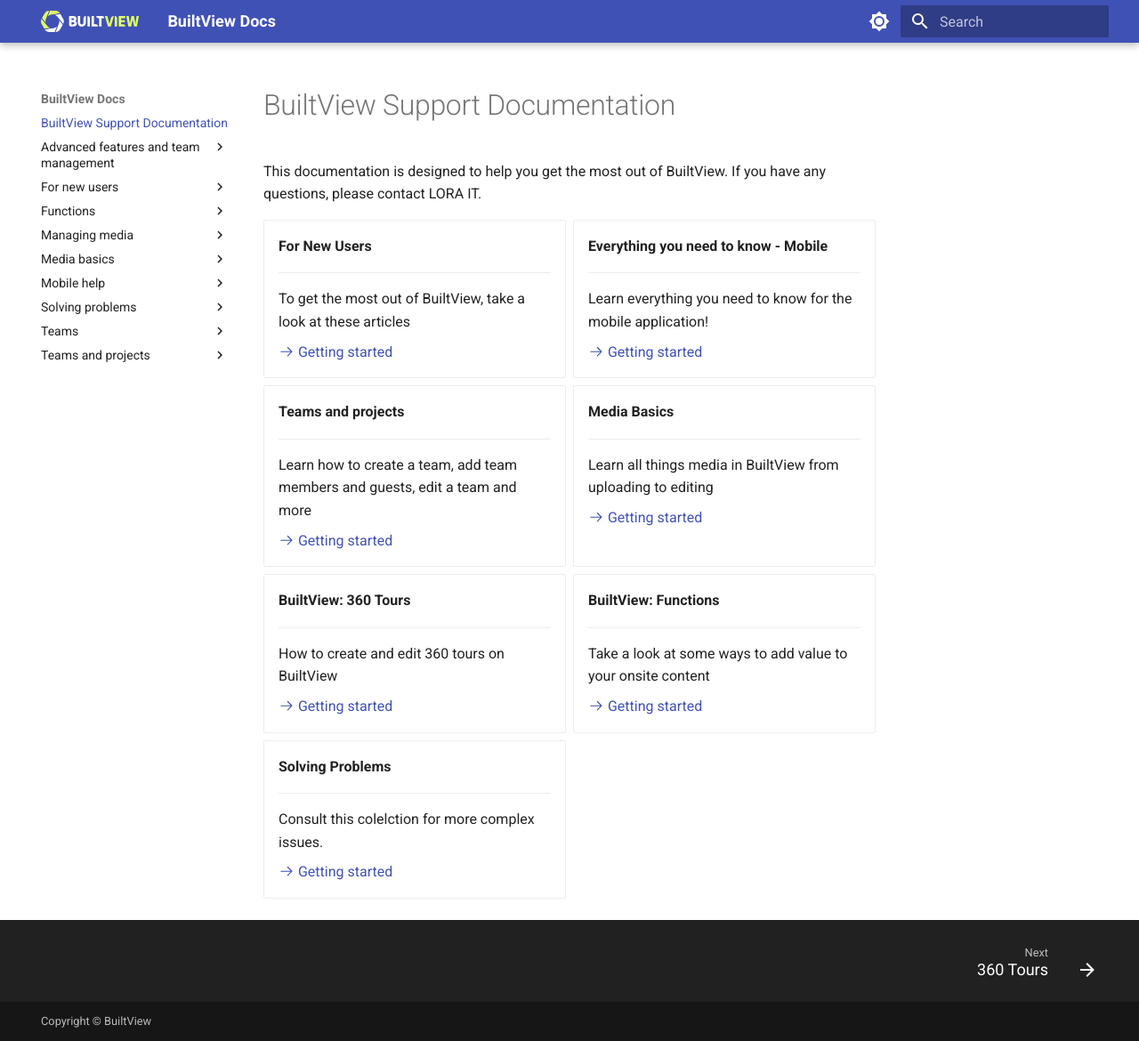
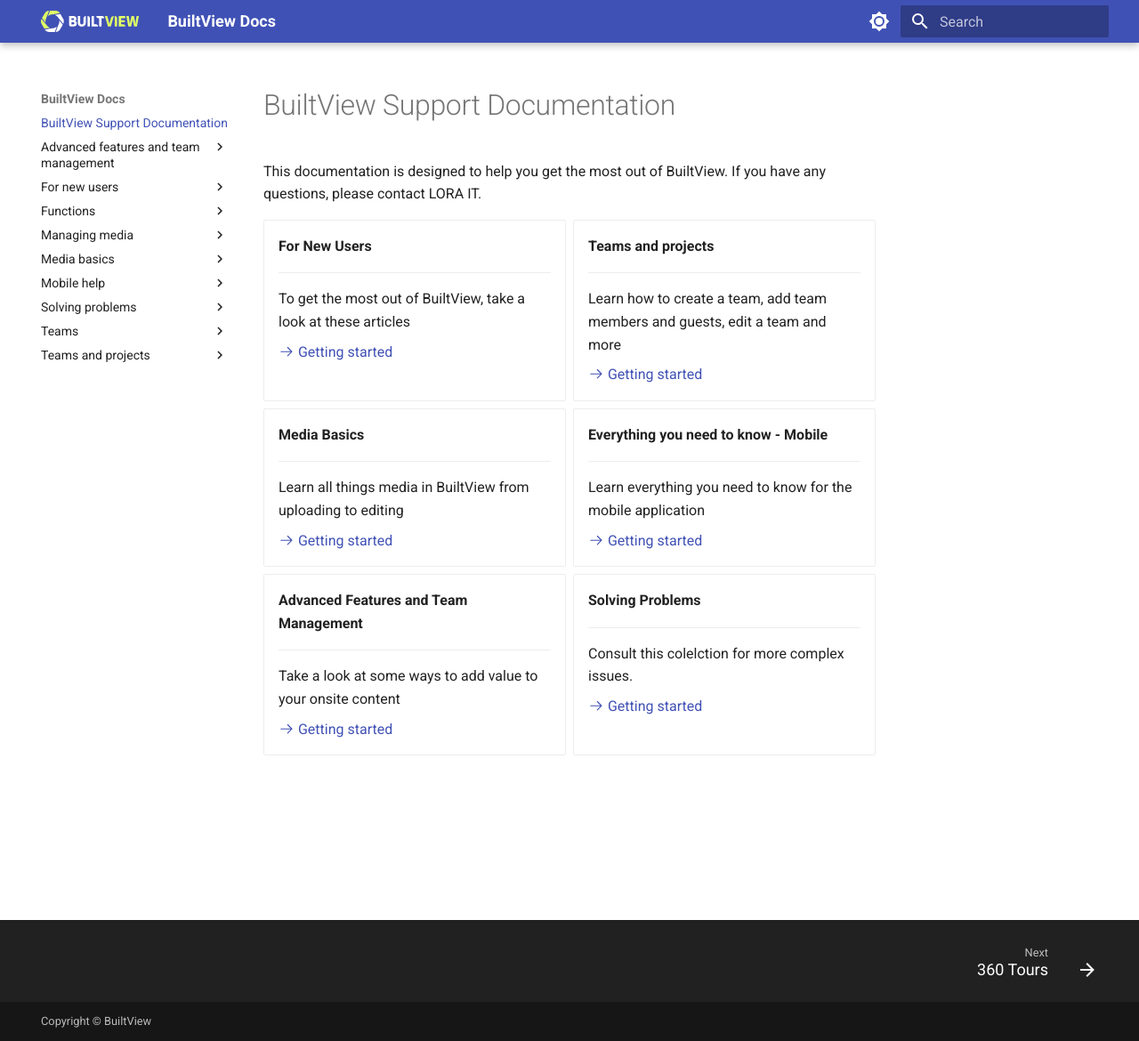
Before and after one commit to builtview/support-docs, an MkDocs documentation site: the page built from docs/index.md, in a window 1280 px wide and 1170 px high. Shown: the whole window at 89% size. Built offline with MkDocs 1.6.1 and Material for MkDocs 9.7.7, drawn with Linux system fonts in a browser that asks for light colours.

Commit message:
changes to main index.md

```diff
--- a/docs/index.md
+++ b/docs/index.md
@@ -15,14 +15,6 @@ This documentation is designed to help you get the most out of BuiltView. If you
 
     [:octicons-arrow-right-24: Getting started](./for-new-users/first-time.md)
 
--   __Everything you need to know - Mobile__
-
-    ---
-
-    Learn everything you need to know for the mobile application!
-
-    [:octicons-arrow-right-24: Getting started](./mobile-help/1capturing.md)
-
 -   __Teams and projects__
 
     ---
@@ -39,21 +31,21 @@ This documentation is designed to help you get the most out of BuiltView. If you
 
     [:octicons-arrow-right-24: Getting started](./media-basics/reports-and-exports.md)
 
--   __BuiltView: 360 Tours__
+-   __Everything you need to know - Mobile__
 
     ---
 
-    How to create and edit 360 tours on BuiltView
+    Learn everything you need to know for the mobile application
 
-    [:octicons-arrow-right-24: Getting started](./360-tours/about.md)
+    [:octicons-arrow-right-24: Getting started](./mobile-help/1capturing.md)
 
--   __BuiltView: Functions__
+-   __Advanced Features and Team Management__
 
     ---
 
     Take a look at some ways to add value to your onsite content
 
-    [:octicons-arrow-right-24: Getting started](./functions/kml-overlays.md)
+    [:octicons-arrow-right-24: Getting started](./advanced-features-and-team-management/floorplans.md)
 
 -   __Solving Problems__
 
```
Also changed, not shown: docs/assets/advanced-features/integration1.png (added), docs/assets/advanced-features/integration2.png (added), docs/assets/advanced-features/integration3.png (added), docs/assets/advanced-features/integration4.png (added).
